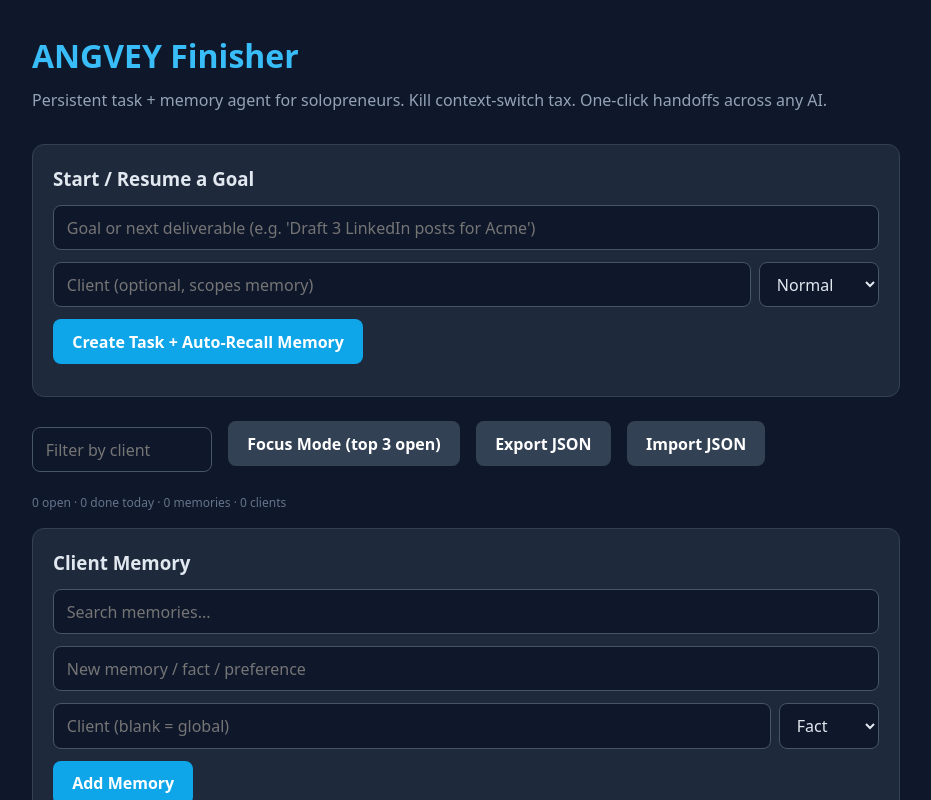
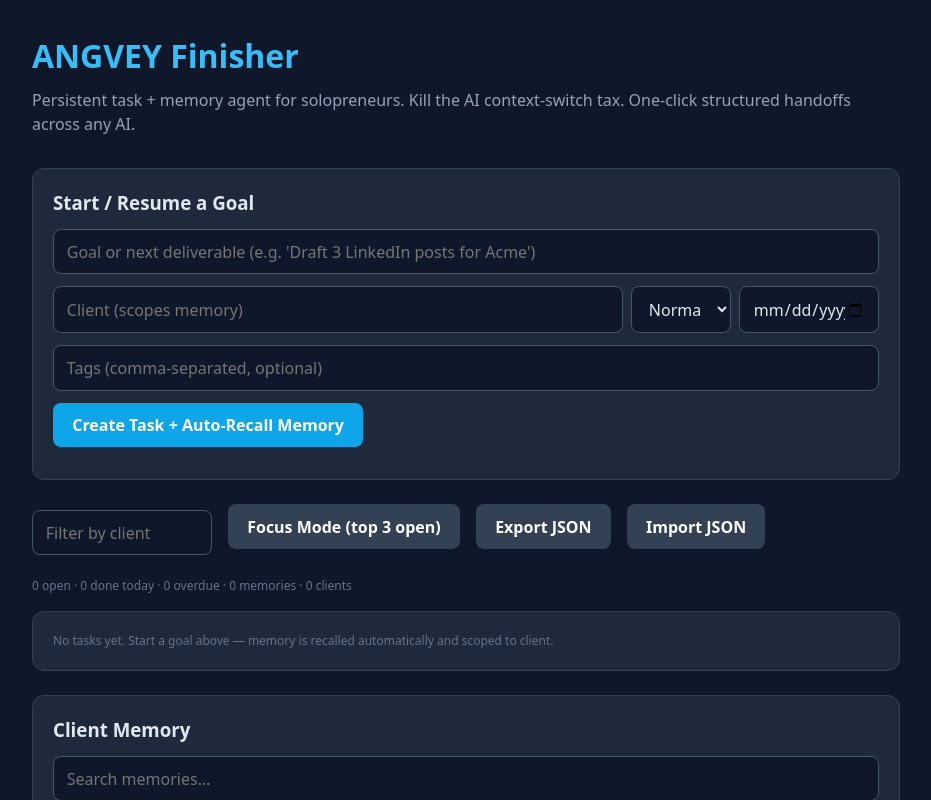
Before and after one commit to lakshay99b-dotcom/angvey-core, a Next.js app: page / in a window 1280 px wide. Shown: the top 800 px of the page, without its empty margins (174-1105 px from the left). Built offline with nearby package versions, Linux system fonts and the light colour scheme.

Commit message:
Day 9: Due dates, structured handoffs, Daily Brief + progress bars (v9)
Addresses AI context-switch tax for multi-client solopreneurs. Inspired by local-first handoff patterns.

```diff
--- a/app/globals.css
+++ b/app/globals.css
@@ -15,6 +15,7 @@ h1 { font-size: 2rem; margin-bottom: 0.5rem; color: #38bdf8; }
   padding: 1.25rem;
   margin-bottom: 1.5rem;
 }
+.brief { border-left: 3px solid #38bdf8; }
 input, textarea, button, select {
   font: inherit;
   padding: 0.6rem 0.8rem;
@@ -48,3 +49,7 @@ button.secondary:hover { background: #475569; }
 .prio-high { background: #7f1d1d; color: #fca5a5; }
 .prio-normal { background: #1e3a8a; color: #93c5fd; }
 .prio-low { background: #365314; color: #bef264; }
+.due { margin-left: 0.5rem; font-size: 0.75rem; color: #94a3b8; }
+.due-overdue { margin-left: 0.5rem; font-size: 0.75rem; color: #f87171; font-weight: 600; }
+.progress { height: 6px; background: #334155; border-radius: 3px; margin: 0.4rem 0; overflow: hidden; }
+.progress-bar { height: 100%; background: #38bdf8; transition: width 0.3s; }
--- a/app/page.js
+++ b/app/page.js
@@ -2,12 +2,15 @@
 
 import { useState, useEffect, useRef } from 'react';
 
-const STORAGE_KEY = 'angvey-finisher-v8';
+const STORAGE_KEY = 'angvey-finisher-v9';
+const LEGACY_KEY = 'angvey-finisher-v8';
 
 export default function Home() {
   const [goal, setGoal] = useState('');
   const [client, setClient] = useState('');
   const [priority, setPriority] = useState('normal');
+  const [dueDate, setDueDate] = useState('');
+  const [tags, setTags] = useState('');
   const [tasks, setTasks] = useState([]);
   const [log, setLog] = useState([]);
   const [memory, setMemory] = useState([]);
@@ -22,7 +25,8 @@ export default function Home() {
 
   useEffect(() => {
     try {
-      const saved = localStorage.getItem(STORAGE_KEY);
+      let saved = localStorage.getItem(STORAGE_KEY);
+      if (!saved) saved = localStorage.getItem(LEGACY_KEY);
       if (saved) {
         const data = JSON.parse(saved);
         setTasks(data.tasks || []);
@@ -70,6 +74,7 @@ export default function Home() {
       if (taskClient && m.client && m.client.toLowerCase() === taskClient.toLowerCase()) s += 5;
       keywords.forEach(k => { if (m.content.toLowerCase().includes(k)) s += 2; });
       if (!m.client) s += 1;
+      if (m.type === 'rule' || m.type === 'pref') s += 1;
       return s;
     };
     return memory
@@ -83,17 +88,20 @@ export default function Home() {
     if (!goal.trim()) return;
     const relevant = recallRelevant(goal, client);
     const steps = [
-      'Recall client-scoped memory & context',
+      'Recall client-scoped memory & constraints',
       'Plan atomic next actions',
       'Execute draft / research / outline',
       'Self-verify against memory & quality bar',
       'Prepare final output + handoff notes'
     ];
+    const tagList = tags.split(',').map(t => t.trim()).filter(Boolean);
     const newTask = {
       id: Date.now(),
       goal: goal.trim(),
       client: client.trim() || null,
       priority,
+      dueDate: dueDate || null,
+      tags: tagList,
       steps: steps.map((s, i) => ({
         id: i,
         text: s,
@@ -108,7 +116,9 @@ export default function Home() {
     };
     setTasks(prev => [newTask, ...prev]);
     setGoal('');
-    addLog(`Started: "${newTask.goal}"${client ? ` [${client}]` : ''} | prio ${priority} | recalled ${relevant.length}`);
+    setDueDate('');
+    setTags('');
+    addLog(`Started: "${newTask.goal}"${client ? ` [${client}]` : ''} | prio ${priority}${dueDate ? ` | due ${dueDate}` : ''} | recalled ${relevant.length}`);
     setTimeout(() => advanceStep(newTask.id, 0), 600);
   };
 
@@ -134,27 +144,37 @@ export default function Home() {
   const generateHandoff = (task) => {
     const completed = task.steps.filter(s => s.status === 'done').map(s => `- ${s.text}`).join('\n') || '- None yet';
     const remaining = task.steps.filter(s => s.status !== 'done').map(s => `- ${s.text} (${s.status})`).join('\n') || '- All done';
+    const nextAction = task.steps.find(s => s.status === 'running' || s.status === 'pending')?.text || 'Finalize and deliver';
     const clientMem = memory.filter(m => m.client && task.client && m.client.toLowerCase() === task.client.toLowerCase())
       .slice(0, 8).map(m => `- [${m.type}] ${m.content}`).join('\n') || '- None';
-    const prompt = `# HANDOFF PROMPT — ${task.client || 'No Client'} | Priority: ${task.priority || 'normal'}
+    const globalMem = memory.filter(m => !m.client).slice(0, 3).map(m => `- [${m.type}] ${m.content}`).join('\n') || '';
+    const progress = Math.round((task.steps.filter(s => s.status === 'done').length / task.steps.length) * 100);
+    const dueStr = task.dueDate ? ` | Due: ${task.dueDate}${isOverdue(task) ? ' (OVERDUE)' : ''}` : '';
+    const tagsStr = task.tags?.length ? ` | Tags: ${task.tags.join(', ')}` : '';
+
+    const prompt = `# HANDOFF — ${task.client || 'No Client'} | ${task.priority.toUpperCase()}${dueStr}${tagsStr}
 
 **Goal:** ${task.goal}
 
-**Status:** ${task.status.toUpperCase()} | Created ${new Date(task.createdAt).toLocaleDateString()}
+**Progress:** ${progress}% complete | Status: ${task.status.toUpperCase()}
+Created: ${new Date(task.createdAt).toLocaleDateString()}
 
-**Completed steps:**
+**Completed:**
 ${completed}
 
-**Remaining / next:**
+**Remaining:**
 ${remaining}
 
-**Known issues:** ${task.issues?.length ? task.issues.join('; ') : 'None'}
+**Recommended next atomic action:** ${nextAction}
 
-**Client-scoped memory (do not ignore):**
+**Known issues / blockers:** ${task.issues?.length ? task.issues.join('; ') : 'None'}
+
+**Client constraints & facts (must respect):**
 ${clientMem}
+${globalMem ? `\n**Global prefs:**\n${globalMem}` : ''}
 
 **Instructions for receiving AI:**
-Continue from the exact remaining steps. Stay in character for this client. Prefer atomic progress. Ask only if blocked. Output ready-to-use deliverable when possible. Respect priority.
+Continue from the recommended next action. Stay scoped to this client. Prefer small verifiable progress. Ask only if truly blocked. Produce ready-to-use output. Respect priority and any due date.
 `.trim();
     navigator.clipboard.writeText(prompt).then(() => {
       addLog(`Handoff copied for: ${task.goal.slice(0, 40)}`);
@@ -163,8 +183,13 @@ Continue from the exact remaining steps. Stay in character for this client. Pref
     });
   };
 
+  const isOverdue = (task) => {
+    if (!task.dueDate || task.status === 'done') return false;
+    return new Date(task.dueDate) < new Date(new Date().toDateString());
+  };
+
   const exportData = () => {
-    const blob = new Blob([JSON.stringify({ tasks, memory, log, exported: new Date().toISOString(), version: 'v8' }, null, 2)], { type: 'application/json' });
+    const blob = new Blob([JSON.stringify({ tasks, memory, log, exported: new Date().toISOString(), version: 'v9' }, null, 2)], { type: 'application/json' });
     const a = document.createElement('a');
     a.href = URL.createObjectURL(blob);
     a.download = `angvey-finisher-${new Date().toISOString().slice(0, 10)}.json`;
@@ -193,34 +218,66 @@ Continue from the exact remaining steps. Stay in character for this client. Pref
   const focusTasks = focusMode ? filteredTasks.filter(t => t.status !== 'done').slice(0, 3) : filteredTasks;
   const sortedFocus = [...focusTasks].sort((a, b) => {
     const prio = { high: 3, normal: 2, low: 1 };
-    return (prio[b.priority] || 2) - (prio[a.priority] || 2);
+    const pA = prio[a.priority] || 2;
+    const pB = prio[b.priority] || 2;
+    if (pB !== pA) return pB - pA;
+    if (isOverdue(a) && !isOverdue(b)) return -1;
+    if (isOverdue(b) && !isOverdue(a)) return 1;
+    return 0;
   });
 
   const uniqueClients = [...new Set(tasks.map(t => t.client).filter(Boolean))];
   const openCount = tasks.filter(t => t.status !== 'done').length;
   const doneToday = tasks.filter(t => t.status === 'done' && new Date(t.createdAt).toDateString() === new Date().toDateString()).length;
+  const overdueCount = tasks.filter(isOverdue).length;
 
   const filteredMemory = memory.filter(m =>
     !memorySearch || m.content.toLowerCase().includes(memorySearch.toLowerCase()) ||
     (m.client && m.client.toLowerCase().includes(memorySearch.toLowerCase()))
   );
 
+  const topOpen = tasks.filter(t => t.status !== 'done').sort((a, b) => {
+    const prio = { high: 3, normal: 2, low: 1 };
+    return (prio[b.priority] || 2) - (prio[a.priority] || 2);
+  }).slice(0, 3);
+
   return (
     <div className="container">
       <h1>ANGVEY Finisher</h1>
-      <p className="subtitle">Persistent task + memory agent for solopreneurs. Kill context-switch tax. One-click handoffs across any AI.</p>
+      <p className="subtitle">Persistent task + memory agent for solopreneurs. Kill the AI context-switch tax. One-click structured handoffs across any AI.</p>
+
+      {topOpen.length > 0 && (
+        <div className="card brief">
+          <h3 style={{ marginBottom: '0.5rem' }}>Daily Brief — What's Next</h3>
+          {topOpen.map(t => (
+            <div key={t.id} style={{ display: 'flex', justifyContent: 'space-between', alignItems: 'center', padding: '0.4rem 0', borderBottom: '1px solid #334155' }}>
+              <div>
+                <span className={`prio prio-${t.priority}`}>{t.priority}</span>
+                {isOverdue(t) && <span className="due-overdue"> OVERDUE</span>}
+                <strong style={{ marginLeft: '0.5rem' }}>{t.goal.slice(0, 60)}{t.goal.length > 60 ? '…' : ''}</strong>
+                {t.client && <span className="small"> · {t.client}</span>}
+              </div>
+              <button className="secondary" style={{ padding: '0.3rem 0.6rem', fontSize: '0.75rem' }} onClick={() => generateHandoff(t)}>
+                {handoffTask === t.id ? 'Copied!' : 'Handoff'}
+              </button>
+            </div>
+          ))}
+        </div>
+      )}
 
       <div className="card">
         <h3 style={{ marginBottom: '0.75rem' }}>Start / Resume a Goal</h3>
         <input placeholder="Goal or next deliverable (e.g. 'Draft 3 LinkedIn posts for Acme')" value={goal} onChange={e => setGoal(e.target.value)} />
-        <div style={{ display: 'flex', gap: '0.5rem' }}>
-          <input style={{ flex: 1 }} placeholder="Client (optional, scopes memory)" value={client} onChange={e => setClient(e.target.value)} />
-          <select value={priority} onChange={e => setPriority(e.target.value)} style={{ width: '120px' }}>
+        <div style={{ display: 'flex', gap: '0.5rem', flexWrap: 'wrap' }}>
+          <input style={{ flex: 1, minWidth: '140px' }} placeholder="Client (scopes memory)" value={client} onChange={e => setClient(e.target.value)} />
+          <select value={priority} onChange={e => setPriority(e.target.value)} style={{ width: '100px' }}>
             <option value="high">High</option>
             <option value="normal">Normal</option>
             <option value="low">Low</option>
           </select>
+          <input type="date" value={dueDate} onChange={e => setDueDate(e.target.value)} style={{ width: '140px' }} />
         </div>
+        <input placeholder="Tags (comma-separated, optional)" value={tags} onChange={e => setTags(e.target.value)} />
         <button onClick={createTask}>Create Task + Auto-Recall Memory</button>
       </div>
 
@@ -230,20 +287,28 @@ Continue from the exact remaining steps. Stay in character for this client. Pref
         <button className="secondary" onClick={exportData}>Export JSON</button>
         <button className="secondary" onClick={() => fileRef.current?.click()}>Import JSON</button>
         <input type="file" ref={fileRef} accept=".json" style={{ display: 'none' }} onChange={handleImport} />
-        <span className="small">{openCount} open · {doneToday} done today · {memory.length} memories · {uniqueClients.length} clients</span>
+        <span className="small">{openCount} open · {doneToday} done today · {overdueCount} overdue · {memory.length} memories · {uniqueClients.length} clients</span>
       </div>
 
-      {sortedFocus.map(task => (
+      {sortedFocus.length === 0 && <div className="card small">No tasks yet. Start a goal above — memory is recalled automatically and scoped to client.</div>}
+
+      {sortedFocus.map(task => {
+        const doneSteps = task.steps.filter(s => s.status === 'done').length;
+        const pct = Math.round((doneSteps / task.steps.length) * 100);
+        return (
           <div key={task.id} className="card">
             <div style={{ display: 'flex', justifyContent: 'space-between', alignItems: 'flex-start' }}>
-            <div>
+              <div style={{ flex: 1 }}>
                 <strong>{task.goal}</strong>
-              {task.client && <span className="small"> · {task.client}</span>}
-              <span className={`prio prio-${task.priority || 'normal'}`}>{task.priority || 'normal'}</span>
-              <div className="small">Status: {task.status} · {task.recalled?.length || 0} memories recalled</div>
+                <span className={`prio prio-${task.priority}`}>{task.priority}</span>
+                {task.dueDate && <span className={isOverdue(task) ? 'due-overdue' : 'due'}> due {task.dueDate}</span>}
+                {task.client && <div className="small">Client: {task.client}</div>}
+                {task.tags?.length > 0 && <div className="small">Tags: {task.tags.join(', ')}</div>}
+                <div className="progress"><div className="progress-bar" style={{ width: `${pct}%` }} /></div>
+                <span className="small">{pct}% · {task.status}</span>
               </div>
-            <button onClick={() => generateHandoff(task)} style={{ background: handoffTask === task.id ? '#4ade80' : undefined }}>
-              {handoffTask === task.id ? 'Copied!' : 'Handoff Prompt'}
+              <button className="secondary" onClick={() => generateHandoff(task)}>
+                {handoffTask === task.id ? 'Copied!' : 'Copy Handoff'}
               </button>
             </div>
             <div style={{ marginTop: '0.75rem' }}>
@@ -259,12 +324,13 @@ Continue from the exact remaining steps. Stay in character for this client. Pref
               <button className="secondary" onClick={() => markIssue(task.id, prompt('Issue note:') || 'blocked')}>Mark Issue</button>
             </div>
           </div>
-      ))}
+        );
+      })}
 
       <div className="card">
         <h3 style={{ marginBottom: '0.75rem' }}>Client Memory</h3>
         <input placeholder="Search memories..." value={memorySearch} onChange={e => setMemorySearch(e.target.value)} />
-        <input placeholder="New memory / fact / preference" value={newMemory} onChange={e => setNewMemory(e.target.value)} />
+        <input placeholder="New memory / fact / preference / rule" value={newMemory} onChange={e => setNewMemory(e.target.value)} />
         <div style={{ display: 'flex', gap: '0.5rem' }}>
           <input style={{ flex: 1 }} placeholder="Client (blank = global)" value={memoryClient} onChange={e => setMemoryClient(e.target.value)} />
           <select value={memoryType} onChange={e => setMemoryType(e.target.value)} style={{ width: '100px' }}>
```
Also changed, not shown: 1 other file (tests, documents, lock files or other folders). Lines whose indentation alone changed are shown as unchanged.
